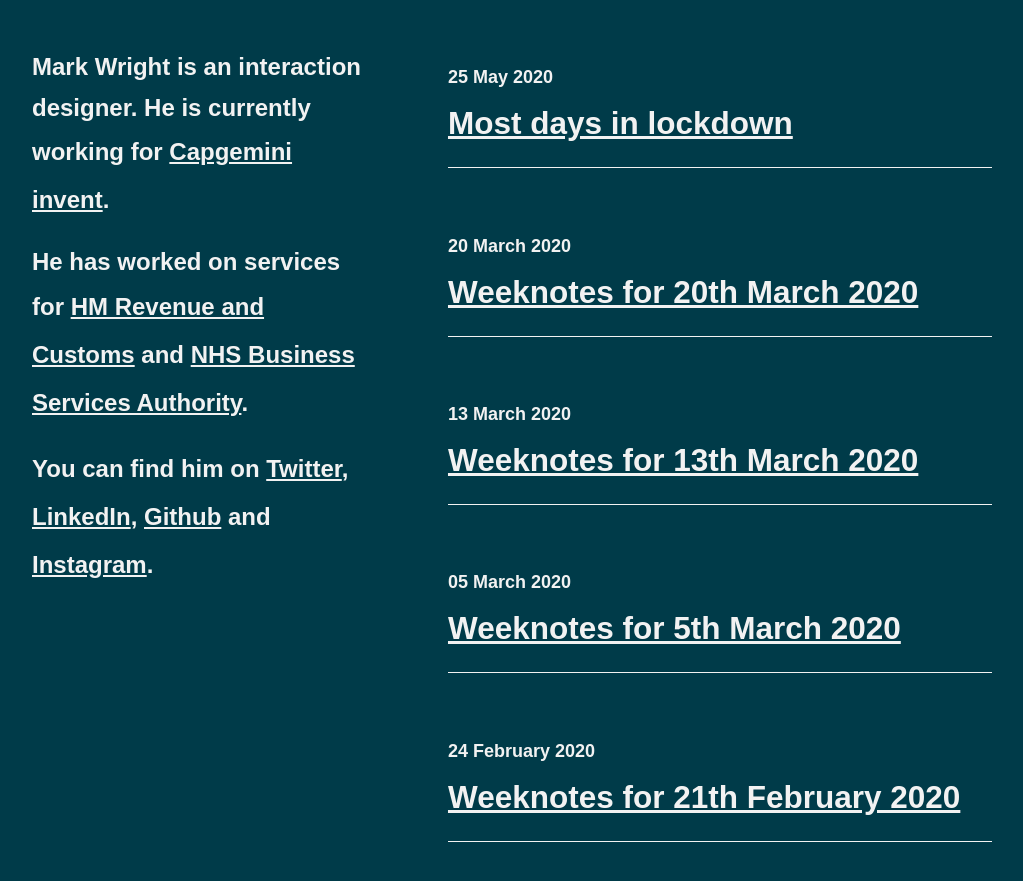
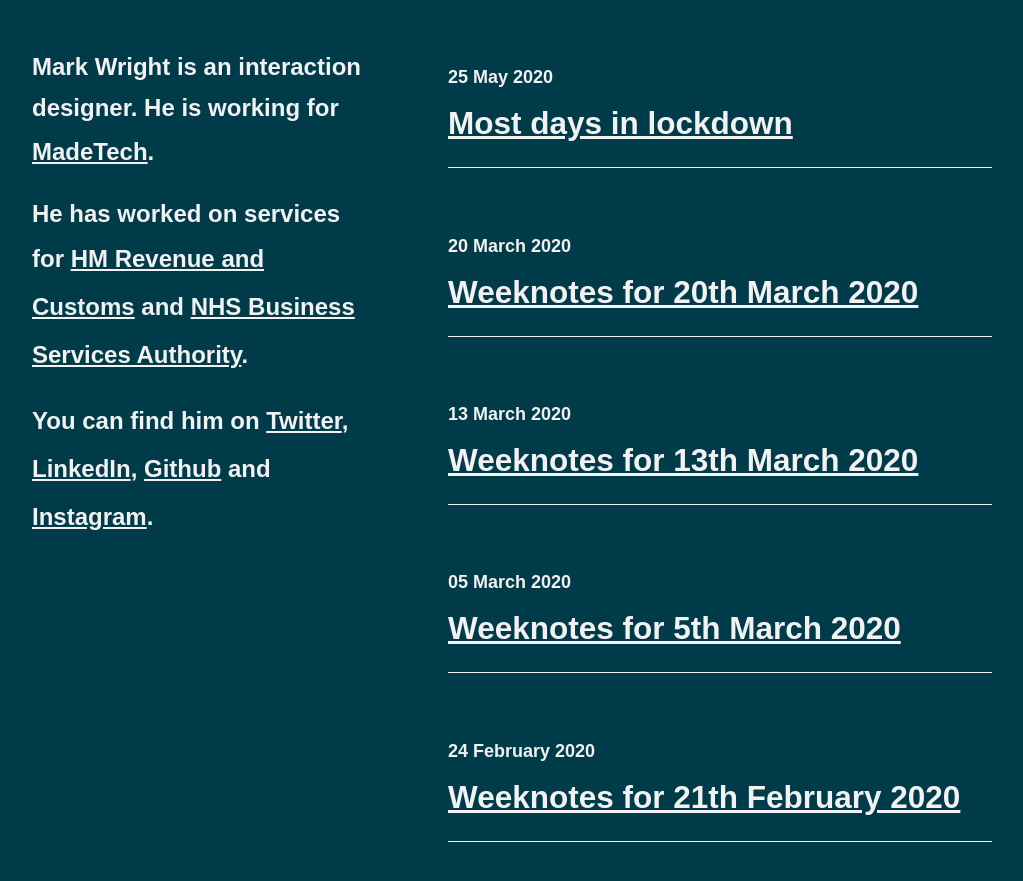
Before and after one commit to mrkwrght/mrkwrghtdotcom, a Jekyll site: the page built from index.html, in a window 1280 px wide and 900 px high. Shown: the top 881 px of the window, without its empty margins (128-1151 px from the left). Built offline with Jekyll 4.4.1, drawn with Linux system fonts in a browser that asks for light colours; some web fonts are replaced; the list of posts is cut into pages by our own code.

Commit message:
Update index.html

```diff
--- a/index.html
+++ b/index.html
@@ -8,7 +8,7 @@
     <div class="five columns">
       <div class="description">
       <h1 class="visually-hidden">Mark Wright dot com</h1>
-      <p>Mark Wright is an interaction designer. He is currently working for  <a href="https://www.capgemini.com/service/invent/">Capgemini invent</a>.</p>
+      <p>Mark Wright is an interaction designer. He is working for  <a href="https://www.madetech.com/">MadeTech</a>.</p>
       <p>He has worked on services for <a href="https://www.gov.uk/government/organisations/hm-revenue-customs" target="_blank">HM Revenue and Customs</a> and <a href="https://www.nhsbsa.nhs.uk/" target="_blank">NHS Business Services Authority</a>.</p>
       <p>
 
```
